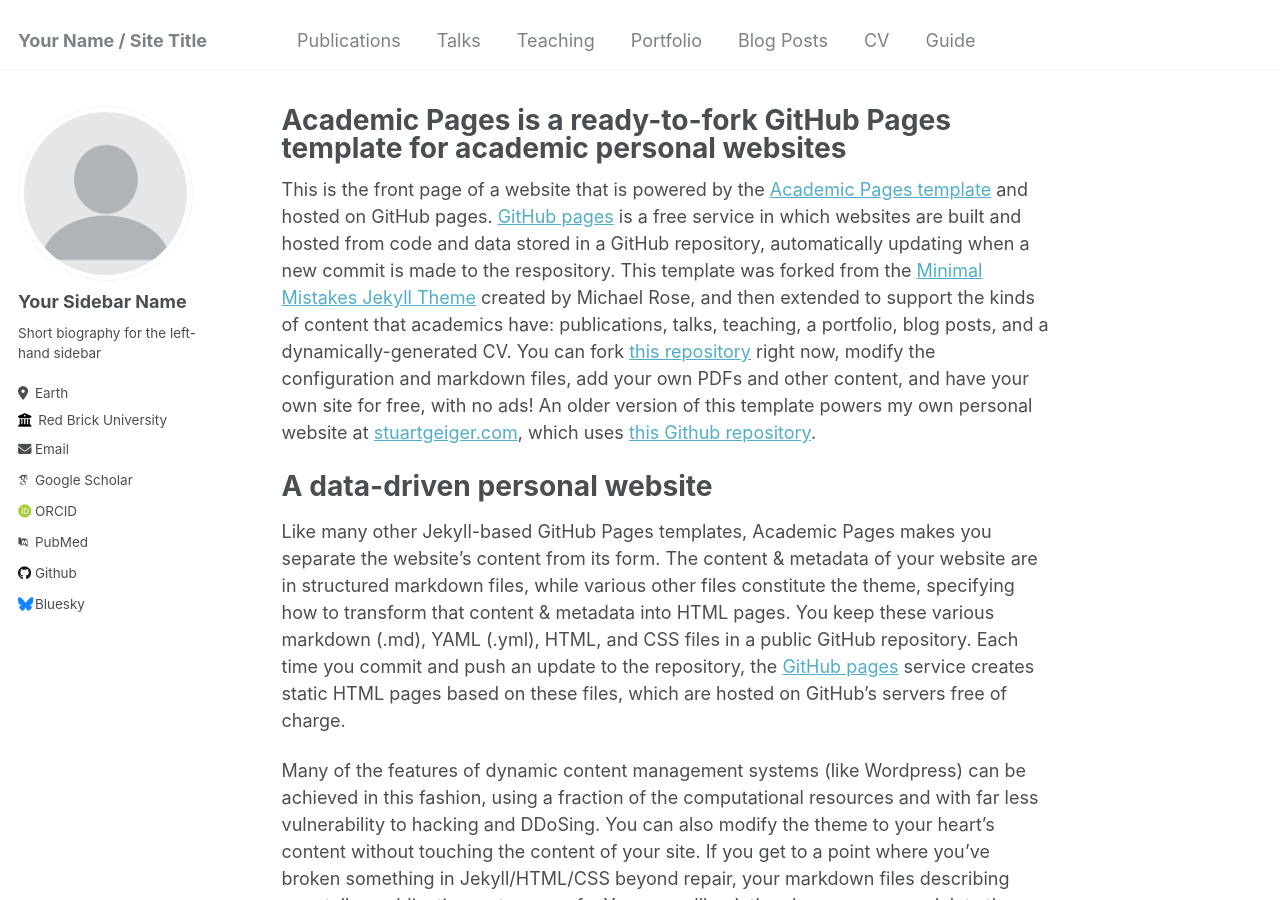
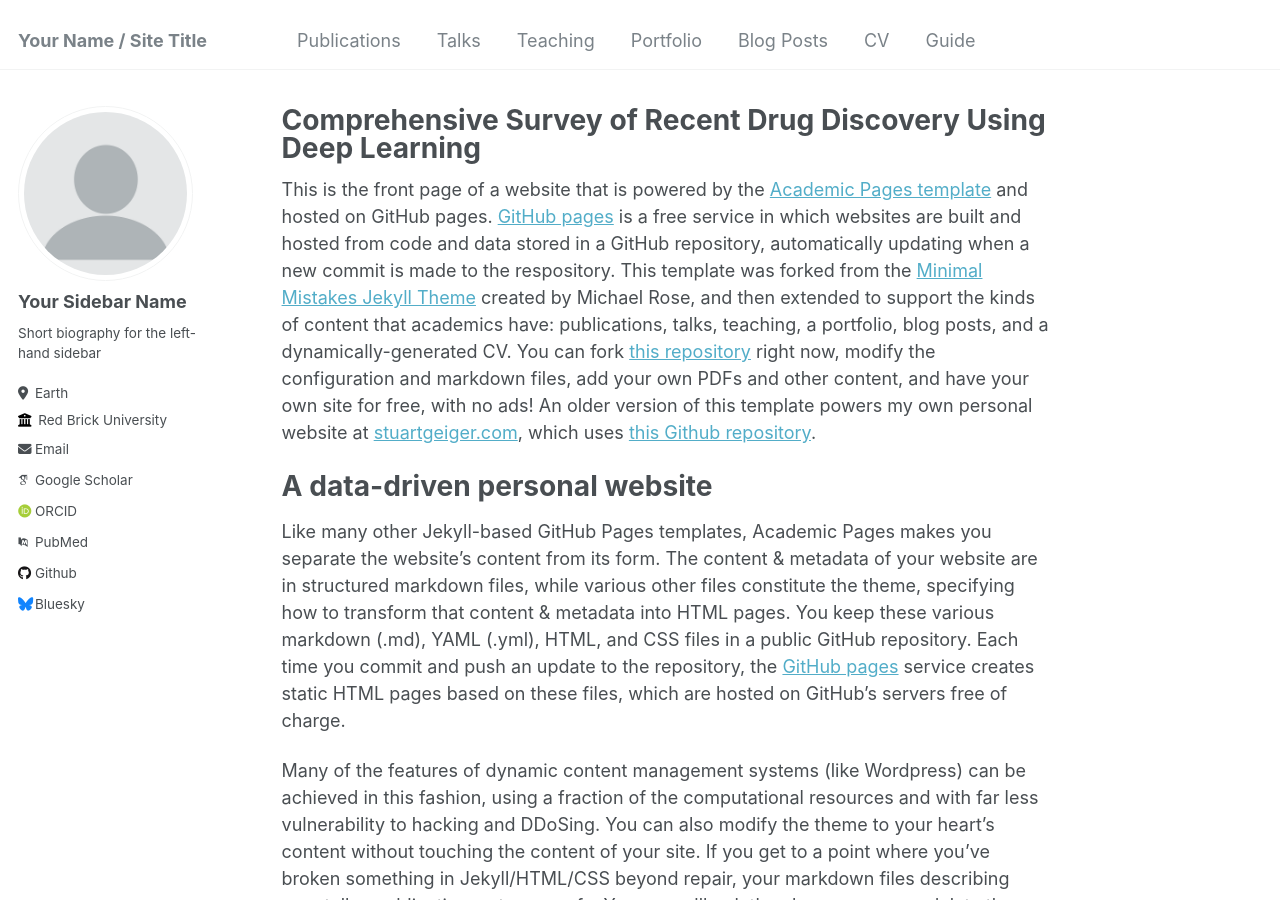
Before and after one commit to urvashithakre/urvashithakre.github.io, a Jekyll site: the page built from _pages/about.md, in a window 1280 px wide and 900 px high. Built offline with Jekyll 4.4.1, drawn with Linux system fonts in a browser that asks for light colours; some web fonts are replaced.

Commit message:
title added

```diff
--- a/_pages/about.md
+++ b/_pages/about.md
@@ -1,6 +1,6 @@
 ---
 permalink: /
-title: "Academic Pages is a ready-to-fork GitHub Pages template for academic personal websites"
+title: "Comprehensive Survey of Recent Drug Discovery Using Deep Learning"
 author_profile: true
 redirect_from:
   - /about/
```
